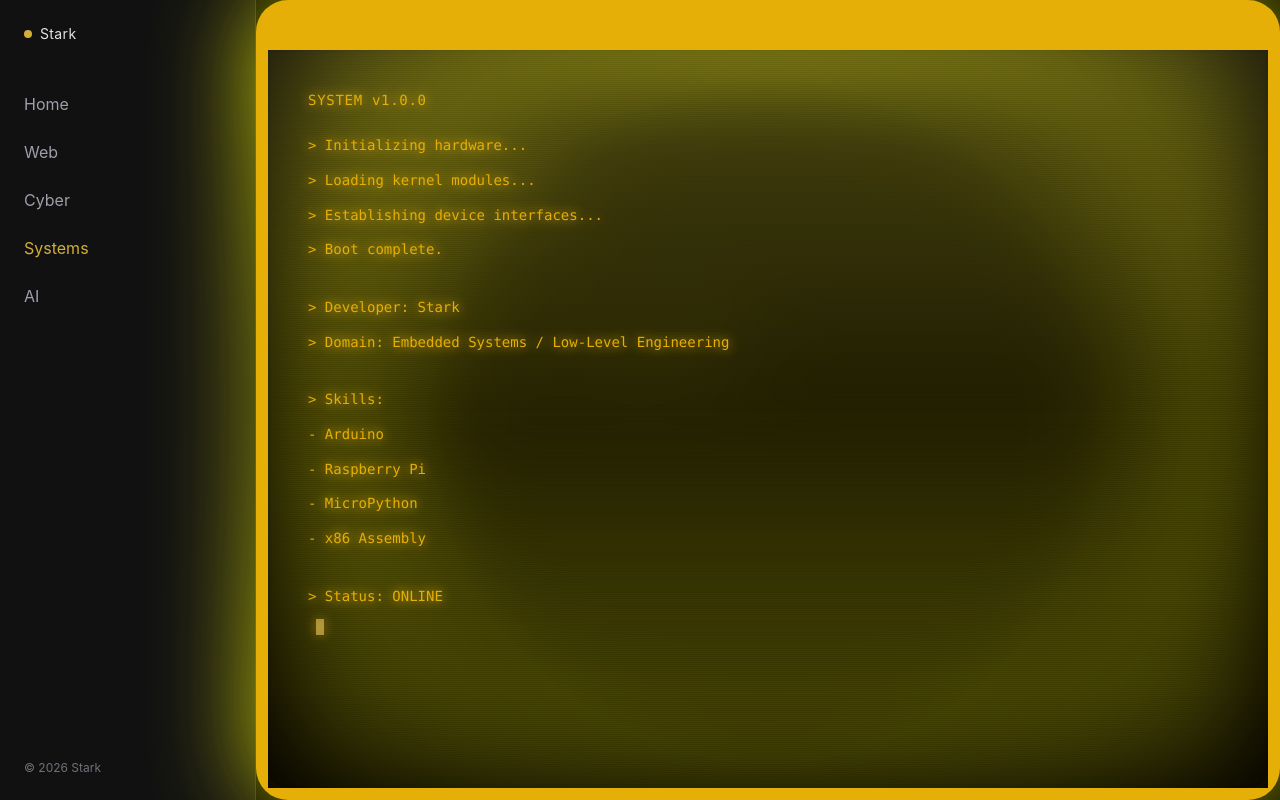
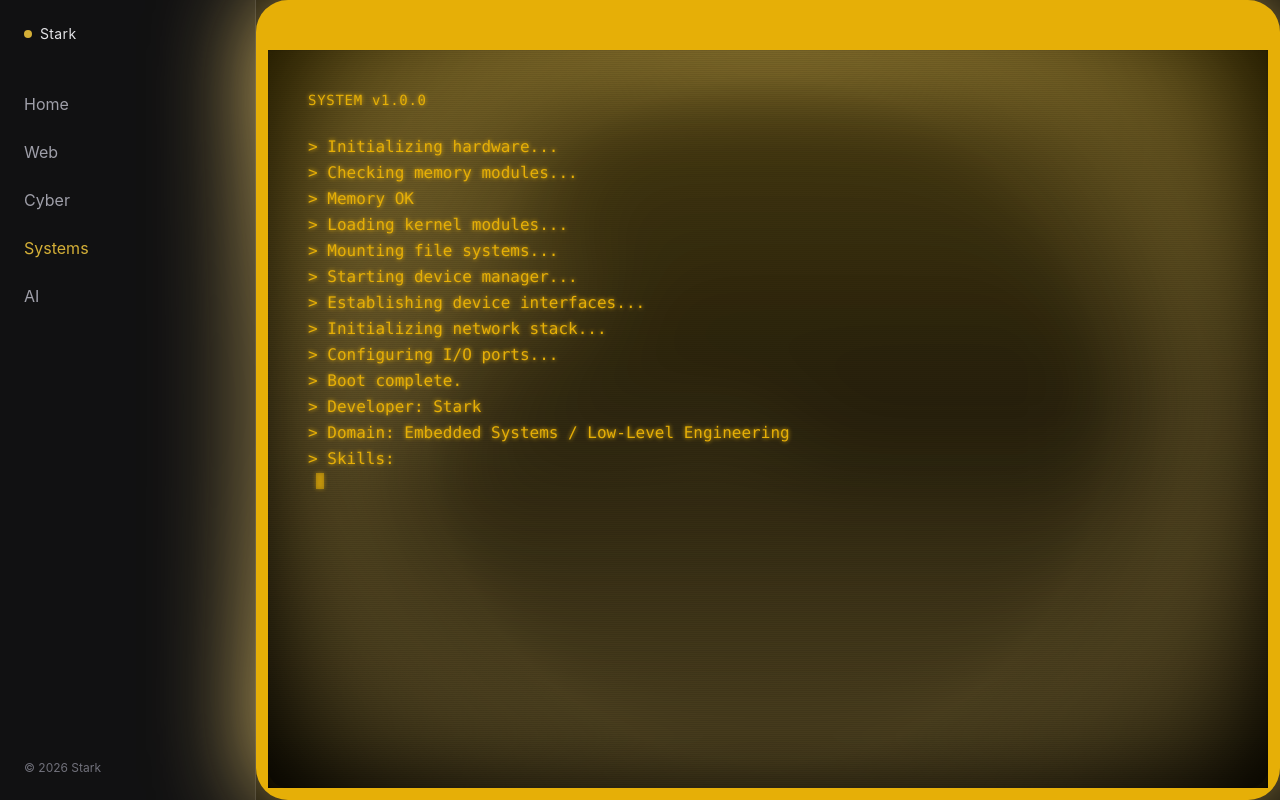
Before and after one commit to Lakshaya-stark/my-portfolio, a React (Vite) app: page /systems in a window 1280 px wide. Built offline with nearby package versions, Linux system fonts and the light colour scheme.

Commit message:
system updated

```diff
--- /dev/null
+++ b/src/components/BootLogs.jsx
@@ -0,0 +1,62 @@
+import { useEffect, useState, useRef } from "react";
+
+const logs = [
+  "Initializing hardware...",
+  "Checking memory modules...",
+  "Memory OK",
+  "Loading kernel modules...",
+  "Mounting file systems...",
+  "Starting device manager...",
+  "Establishing device interfaces...",
+  "Initializing network stack...",
+  "Configuring I/O ports...",
+  "Boot complete.",
+  "",
+  "Developer: Stark",
+  "Domain: Embedded Systems / Low-Level Engineering",
+  "",
+  "Skills:",
+  "- Arduino",
+  "- Raspberry Pi",
+  "- MicroPython",
+  "- x86 Assembly",
+  "",
+  "Status: ONLINE",
+];
+
+export default function BootLogs() {
+  const [visibleLogs, setVisibleLogs] = useState([]);
+  const [index, setIndex] = useState(0);
+  const containerRef = useRef(null);
+
+  useEffect(() => {
+    if (index >= logs.length) return;
+
+    const timeout = setTimeout(() => {
+      setVisibleLogs((prev) => [...prev, logs[index]]);
+      setIndex((prev) => prev + 1);
+    }, 200); // speed control
+
+    return () => clearTimeout(timeout);
+  }, [index]);
+
+  // auto scroll
+  useEffect(() => {
+    if (containerRef.current) {
+      containerRef.current.scrollTop = containerRef.current.scrollHeight;
+    }
+  }, [visibleLogs]);
+
+  return (
+    <div ref={containerRef} className="h-full overflow-hidden">
+      {visibleLogs.map((line, i) => (
+        <p key={i} className="leading-relaxed">
+          {line && `> ${line}`}
+        </p>
+      ))}
+
+      {/* blinking cursor */}
+      <span className="inline-block w-2 h-4 bg-[#e6af07] ml-2 animate-pulse"></span>
+    </div>
+  );
+}
--- /dev/null
+++ b/src/components/SystemCoreAscii.jsx
@@ -0,0 +1,29 @@
+export default function SystemCoreAscii() {
+  return (
+    <pre className="text-[#e6af07] text-[10px] md:text-xs leading-none drop-shadow-[0_0_6px_#e6af07]">
+      {`
+                 ╔════════════════════╗
+                 ║   SYSTEM CORE      ║
+                 ╚════════════════════╝
+
+                      ▓▓▓▓▓▓▓
+                   ▓▓▓      ▓▓▓
+                ▓▓▓    ●      ▓▓▓
+              ▓▓     ▓▓▓▓▓      ▓▓
+             ▓▓    ▓▓     ▓▓      ▓▓
+            ▓▓    ▓   ▓▓▓   ▓      ▓▓
+            ▓▓    ▓  ▓   ▓  ▓      ▓▓
+            ▓▓    ▓   ▓▓▓   ▓      ▓▓
+             ▓▓    ▓▓     ▓▓      ▓▓
+              ▓▓     ▓▓▓▓▓      ▓▓
+                ▓▓▓            ▓▓▓
+                   ▓▓▓      ▓▓▓
+                      ▓▓▓▓▓▓▓
+
+               ║ PROCESSING MATRIX ║
+               ║ CLOCK: 3.2 GHz    ║
+               ║ THREADS: ACTIVE   ║
+`}
+    </pre>
+  );
+}
--- a/src/pages/Systems.jsx
+++ b/src/pages/Systems.jsx
@@ -1,5 +1,6 @@
 import { useState } from "react";
 import SystemBoot from "../components/SystemBoot";
+import BootLogs from "../components/BootLogs";
 
 export default function Systems() {
   const [booted, setBooted] = useState(false);
@@ -14,7 +15,7 @@ export default function Systems() {
       <div className="w-64 hidden "></div>
 
       {/* CRT FULL AREA */}
-      <div className="flex-1 relative border-12 border-t-50 border-[#e6af07] rounded-4xl drop-shadow-[0_0_50px_#e5e607]">
+      <div className="flex-1 relative border-12 border-t-50 border-[#e6af07] rounded-4xl drop-shadow-[0_0_50px_#f4d173]">
         {/* OUTER GLOW FRAME */}
         <div className="absolute inset-0 ">
           {/* INNER CRT SCREEN */}
@@ -26,44 +27,15 @@ export default function Systems() {
             <div className="absolute inset-0 pointer-events-none opacity-30 bg-[linear-gradient(rgba(0,0,0,0.3)_1px,transparent_1px)] bg-[size:100%_2px]" />
 
             {/* PHOSPHOR AMBER GLOW */}
-            <div className="absolute inset-0 pointer-events-none bg-yellow-400/5 blur-[2px]" />
-
-            {/* FLICKER */}
-            <div className="absolute inset-0 pointer-events-none animate-[flicker_0.12s_infinite]" />
-
+            <div className="absolute inset-0 pointer-events-none bg-yellow-400/5 blur-[1px]" />
             {/* CURVATURE LIGHT */}
-            <div className="absolute inset-0 pointer-events-none bg-gradient-to-b from-yellow-200/10 via-transparent to-black/40" />
+            <div className="absolute inset-0 pointer-events-none bg-gradient-to-b from-yellow-400/10 via-transparent to-black/40" />
 
             {/* CONTENT */}
-            <div className="relative z-10 h-full p-10 font-mono text-[#e6af07] drop-shadow-[0_0_6px_#e6af07]">
+            <div className="relative z-10 h-full p-10 font-mono text-[#e6af07] drop-shadow-[0_0_2px_#e6af07] ">
               <div className="text-sm mb-6 tracking-wider">SYSTEM v1.0.0</div>
 
-              <div className="space-y-3 text-sm leading-relaxed">
-                <p>&gt; Initializing hardware...</p>
-                <p>&gt; Loading kernel modules...</p>
-                <p>&gt; Establishing device interfaces...</p>
-                <p>&gt; Boot complete.</p>
-
-                <br />
-
-                <p>&gt; Developer: Stark</p>
-                <p>&gt; Domain: Embedded Systems / Low-Level Engineering</p>
-
-                <br />
-
-                <p>&gt; Skills:</p>
-                <p> - Arduino</p>
-                <p> - Raspberry Pi</p>
-                <p> - MicroPython</p>
-                <p> - x86 Assembly</p>
-
-                <br />
-
-                <p>&gt; Status: ONLINE</p>
-
-                {/* CURSOR */}
-                <span className="inline-block w-2 h-4 bg-[#ffd86b] ml-2 animate-pulse"></span>
-              </div>
+              <BootLogs />
             </div>
           </div>
         </div>
```
